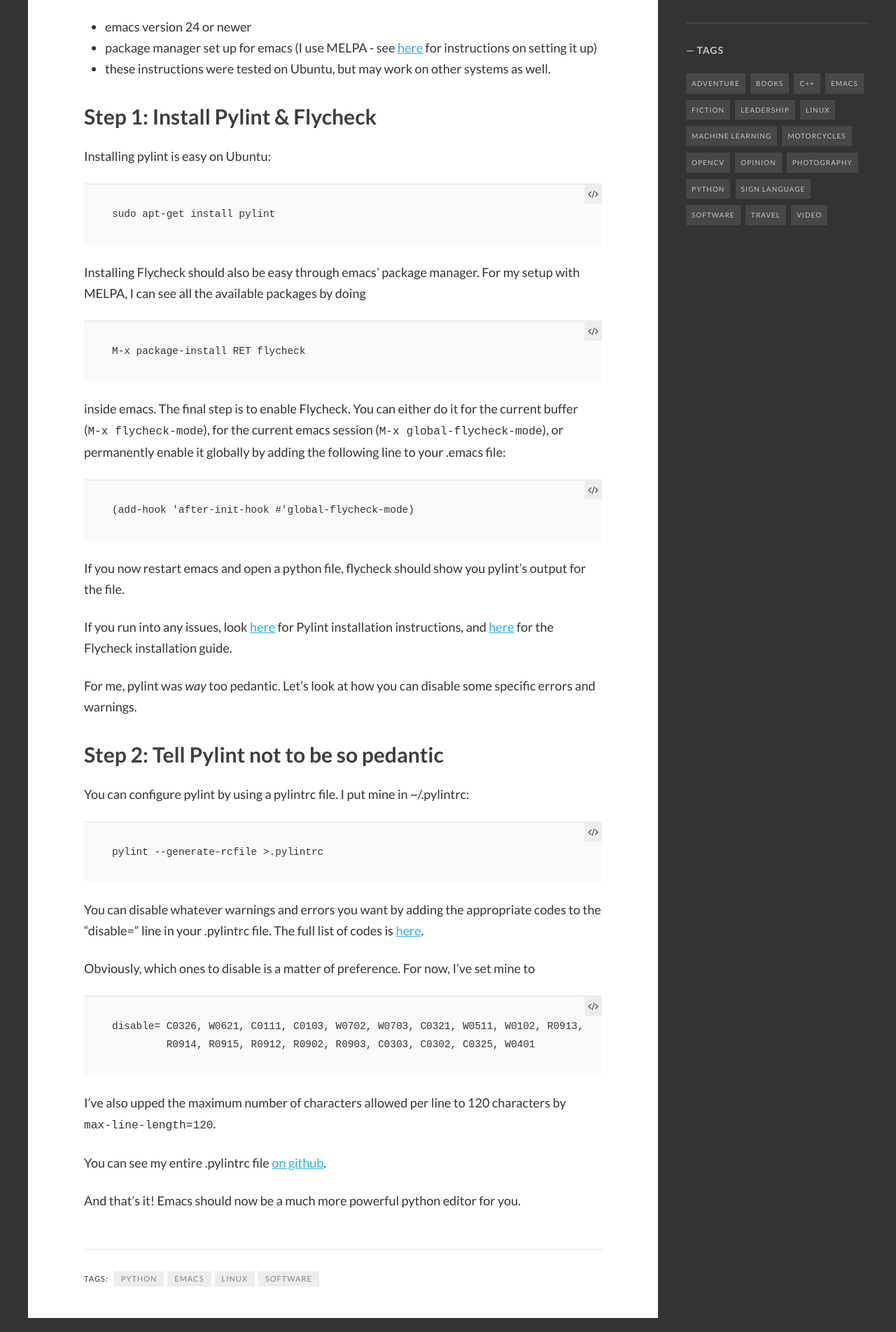
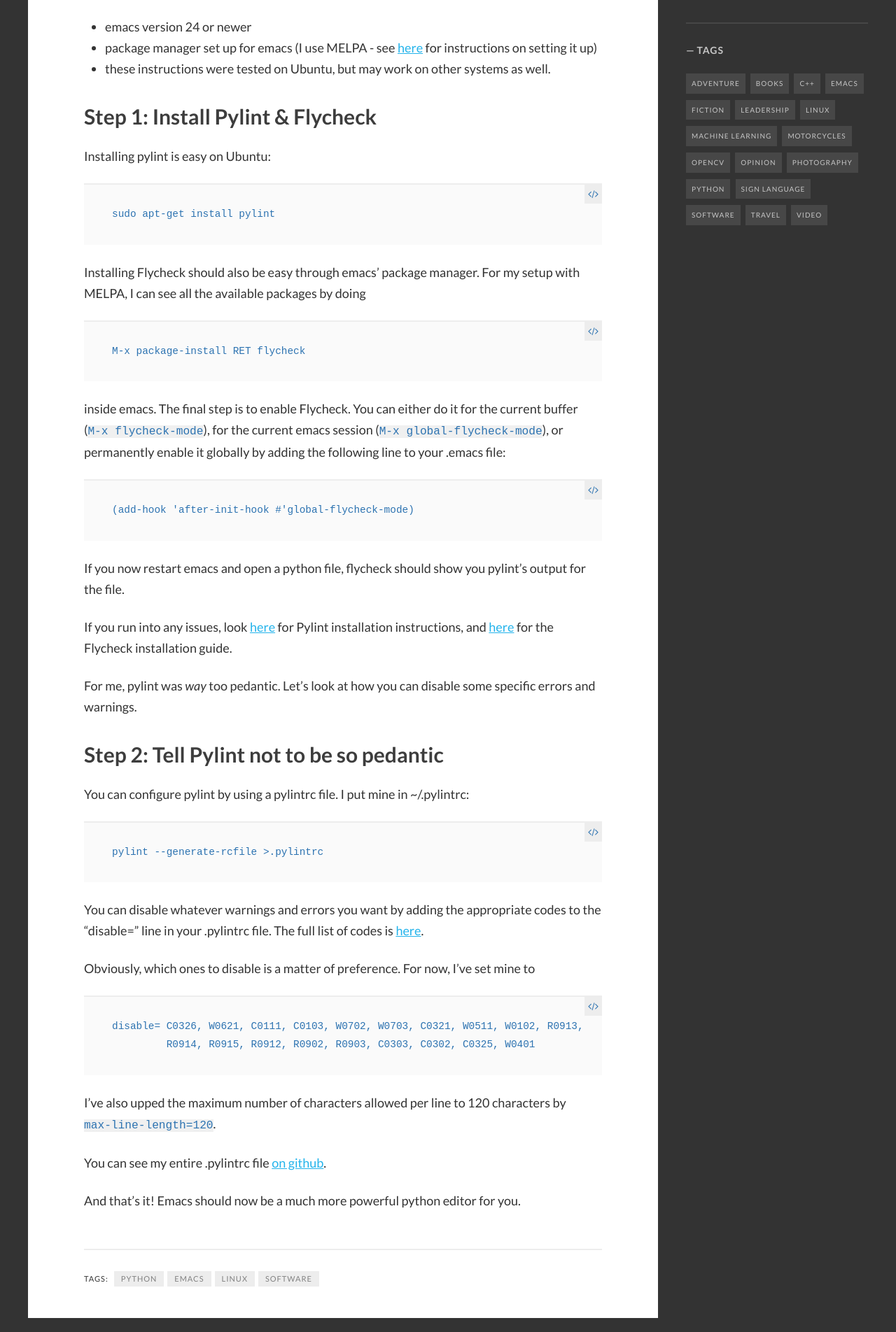
Before and after one commit to krystofl/krystofl.github.io, a Jekyll site: the page built from _posts/2014-10-24-getting-started-with-pylint-in-emacs.md, in a window 1280 px wide. Shown: the part 1065-2969 px from the top of the page at 70% size. Built offline with Jekyll 4.4.1, drawn with Linux system fonts in a browser that asks for light colours; some web fonts are replaced; comment, search, counter and statistics services are not loaded.

Commit message:
Make code highlights easier to read

```diff
--- a/css/main.scss
+++ b/css/main.scss
@@ -203,6 +203,12 @@
  * 3.1 Posts and Pages
  * ----------------------------------------------------------------------------
  */
+
+// code highlighting
+.highlighter-rouge {
+    color: #2d73b1;
+    background-color: #f0f0f0;
+}
 
 .post {
     background-color: $white;
```
